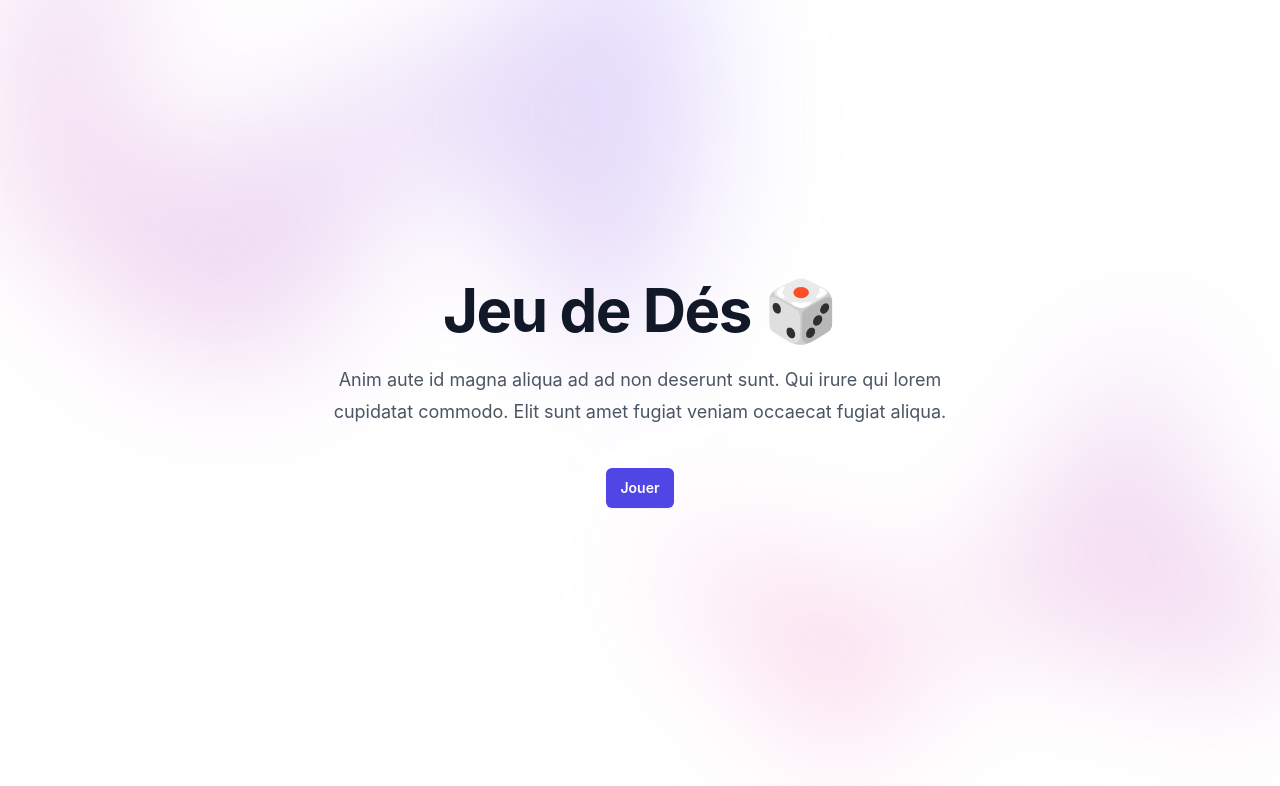
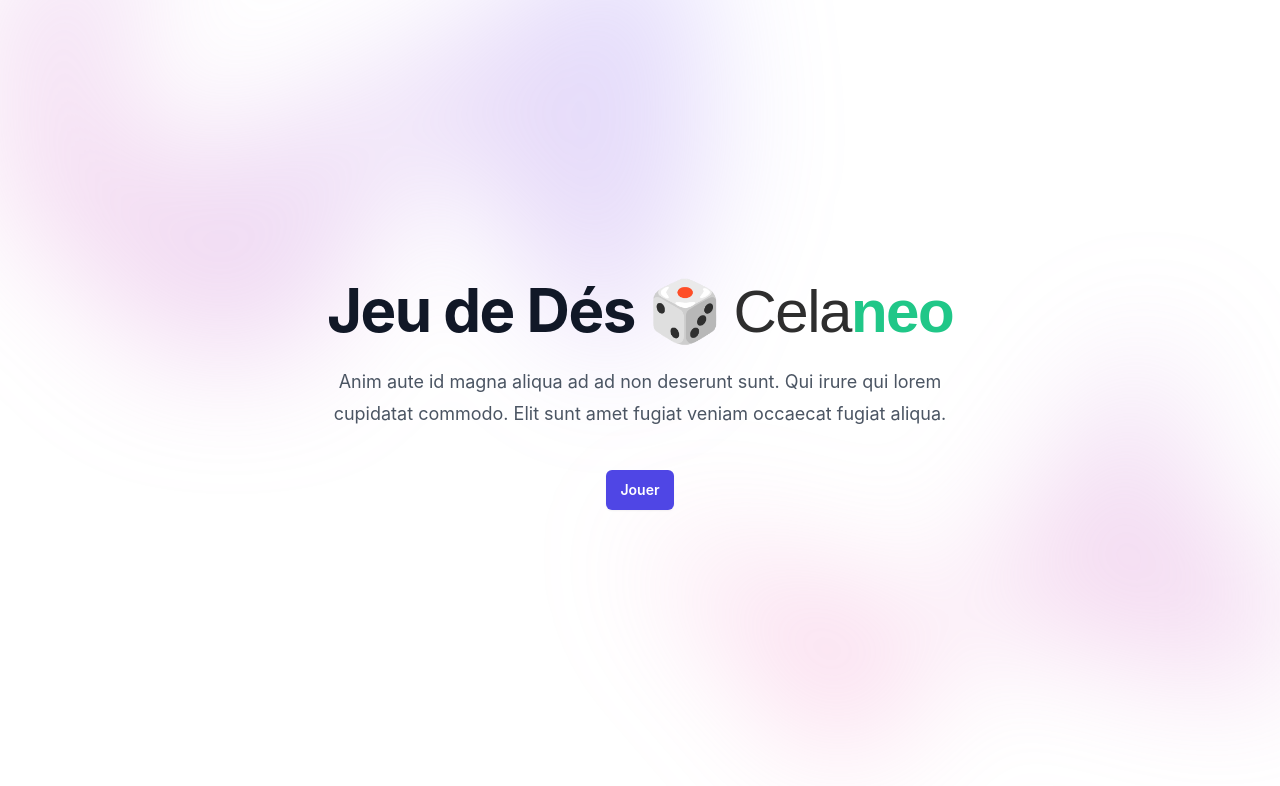
Before and after one commit to A-chelbi/dice-game, a React (Create React App) app: page / in a window 1280 px wide. Shown: the top 786 px of the page. Built offline with nearby package versions, Linux system fonts and the light colour scheme.

Commit message:
Fix rounds

```diff
--- a/src/App.css
+++ b/src/App.css
@@ -2,37 +2,13 @@
   text-align: center;
 }
 
-.App-logo {
-  height: 40vmin;
-  pointer-events: none;
+.logo {
+  font-family: "Noto sans JP", sans-serif;
+  color: #2e2e2e;
+  font-weight: 500;
 }
 
-@media (prefers-reduced-motion: no-preference) {
-  .App-logo {
-    animation: App-logo-spin infinite 20s linear;
-  }
+.logo b {
+  color: #20c788;
+  font-weight: 800;
 }
-
-.App-header {
-  background-color: #282c34;
-  min-height: 100vh;
-  display: flex;
-  flex-direction: column;
-  align-items: center;
-  justify-content: center;
-  font-size: calc(10px + 2vmin);
-  color: white;
-}
-
-.App-link {
-  color: #61dafb;
-}
-
-@keyframes App-logo-spin {
-  from {
-    transform: rotate(0deg);
-  }
-  to {
-    transform: rotate(360deg);
-  }
-}
--- a/src/DiceGame/components/Dice/Dice.tsx
+++ b/src/DiceGame/components/Dice/Dice.tsx
@@ -28,7 +28,10 @@
 const Dice: React.FC = (): JSX.Element => {
   const [userTurn, setUserTurn] = useState(1);
   const [score, setScore] = useState(0);
+
+  const [round, setRound] = useState(1);
   const [currentTurn, setCurrentTurn] = useState(1);
+
   const [isDisabled, setIsDisabled] = useState(false);
 
   const [history, setHistory] = useState<THistory>([]);
@@ -39,12 +42,12 @@
   const { register, watch } = useForm<IFormInput>({
     defaultValues: {
       numbOfUsers: 2,
-      numbOfTurns: 3,
+      numbOfRounds: 3,
     },
   });
 
   const numbOfUsersValue = watch("numbOfUsers");
-  const numbOfTurnsValue = watch("numbOfTurns");
+  const numbOfRoundsValue = watch("numbOfRounds");
 
   /* Dice roll logic */
   const handleRoll = () => {
@@ -54,6 +57,9 @@
 
     // Calculate score
     const currentScore = firstRandomNum + secondRandomNum + 2;
+
+    // Calculate total numb of rolls
+    const totalTurns = numbOfRoundsValue * numbOfUsersValue;
 
     // Set rolled dice images
     setDice1(diceImages[firstRandomNum]);
@@ -66,6 +72,7 @@
       setUserTurn(userTurn + 1);
     } else {
       setUserTurn(1);
+      setRound(round + 1);
     }
 
     // Update current game turn
@@ -81,8 +88,8 @@
     ]);
 
     // Finish the game
-    if (currentTurn >= numbOfTurnsValue) {
-      console.log("object");
+    console.log("round", round);
+    if (currentTurn >= totalTurns) {
       handleFinishGame();
     }
   };
@@ -92,7 +99,6 @@
     setIsDisabled(true);
 
     setTimeout(() => {
-      console.log("finish");
       const winner = getWinner(history);
       alert(`Felicitation : ${winner?.text}`);
     }, 1000);
@@ -105,6 +111,7 @@
 
     setUserTurn(1);
     setCurrentTurn(1);
+    setRound(1);
 
     setHistory([]);
   };
@@ -125,14 +132,6 @@
 
     return winner;
   };
-
-  // Todo: Set number of users with default values ----OK
-  // Todo: Set number games with default values -----OK
-  // Todo: start game for each user and save results -----OK
-  // Todo: show current user playing and add score ---- OK
-  // Todo: Show results in table ---- OK
-  // Todo: define the winner of the game ----OK
-  // Todo: Reset game ---- OK
 
   return (
     <div className="relative isolate px-6 pt-14 lg:px-8">
@@ -198,8 +197,8 @@
           </p>
           <p className="mt-6 text-lg leading-8 text-gray-600">
             Nombre du tour :{" "}
-            {currentTurn >= numbOfTurnsValue ? numbOfTurnsValue : currentTurn} /
-            {numbOfTurnsValue}
+            {round >= numbOfRoundsValue ? numbOfRoundsValue : round} /
+            {numbOfRoundsValue}
           </p>
         </div>
         <div className="text-center">
--- a/src/DiceGame/components/GameSettings/GameSettings.tsx
+++ b/src/DiceGame/components/GameSettings/GameSettings.tsx
@@ -137,10 +137,10 @@
                           <input
                             className="block rounded-md border-0 py-1.5 px-1.5 text-gray-900 shadow-sm ring-1 ring-inset ring-gray-300 placeholder:text-gray-400 focus:ring-2 focus:ring-inset focus:ring-indigo-600 sm:text-sm sm:leading-6"
                             type="number"
-                            id="numbOfTurns"
+                            id="numbOfRounds"
                             min="1"
                             max="5"
-                            {...register("numbOfTurns")}
+                            {...register("numbOfRounds")}
                           />
                         </div>
                       </div>
--- a/src/DiceGame/components/Intro/Intro.tsx
+++ b/src/DiceGame/components/Intro/Intro.tsx
@@ -26,7 +26,10 @@
         <div className="mx-auto max-w-2xl py-32 sm:py-48 lg:py-56">
           <div className="text-center">
             <h1 className="text-4xl font-bold tracking-tight text-gray-900 sm:text-6xl">
-              Jeu de Dés 🎲
+              Jeu de Dés 🎲{" "}
+              <span className="logo">
+                Cela<b>neo</b>
+              </span>
             </h1>
             <p className="mt-6 text-lg leading-8 text-gray-600">
               Anim aute id magna aliqua ad ad non deserunt sunt. Qui irure qui
--- a/src/types/index.ts
+++ b/src/types/index.ts
@@ -1,4 +1,4 @@
 export interface IFormInput {
-  numbOfTurns: number;
+  numbOfRounds: number;
   numbOfUsers: number;
 }
```
